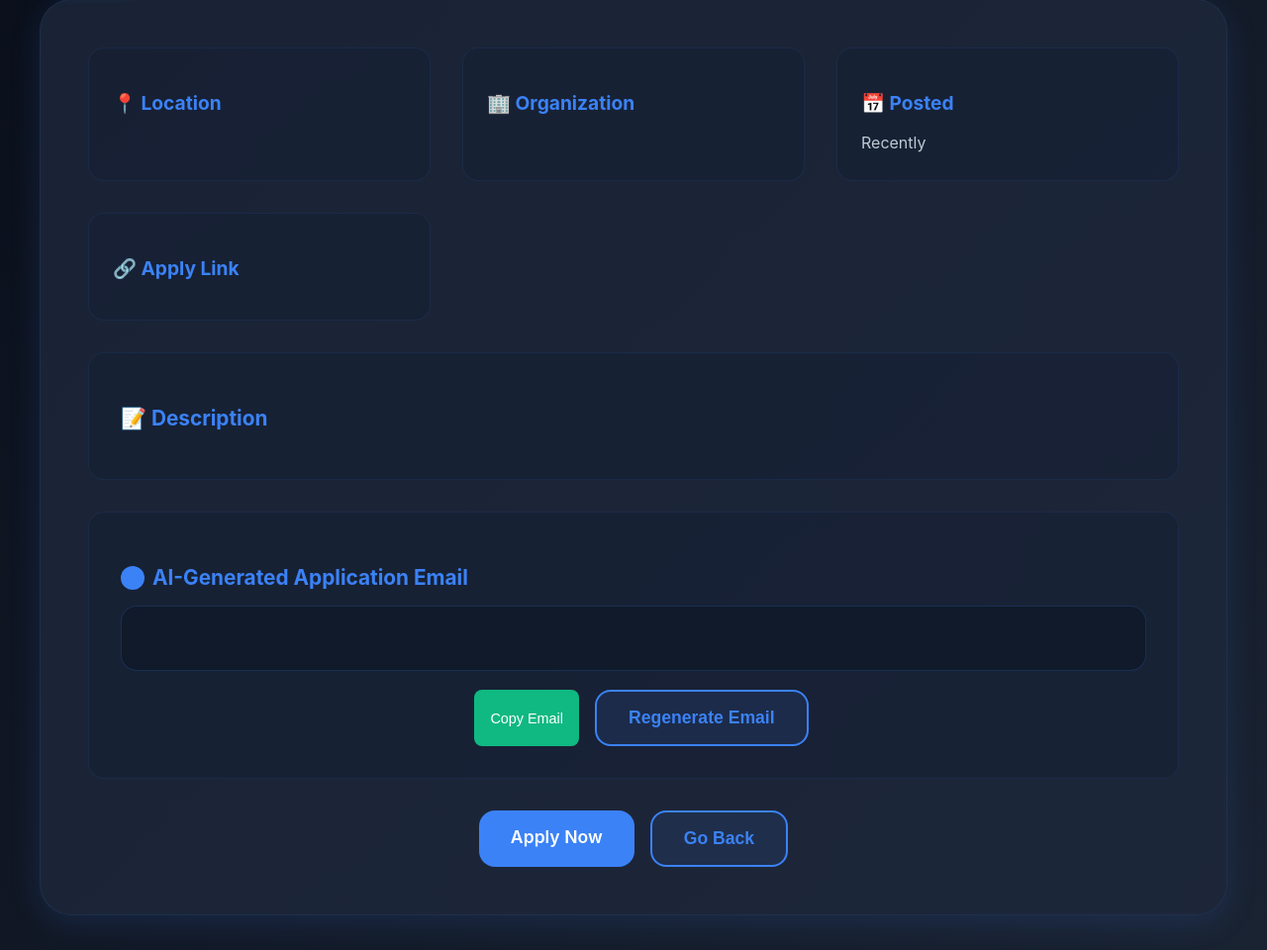
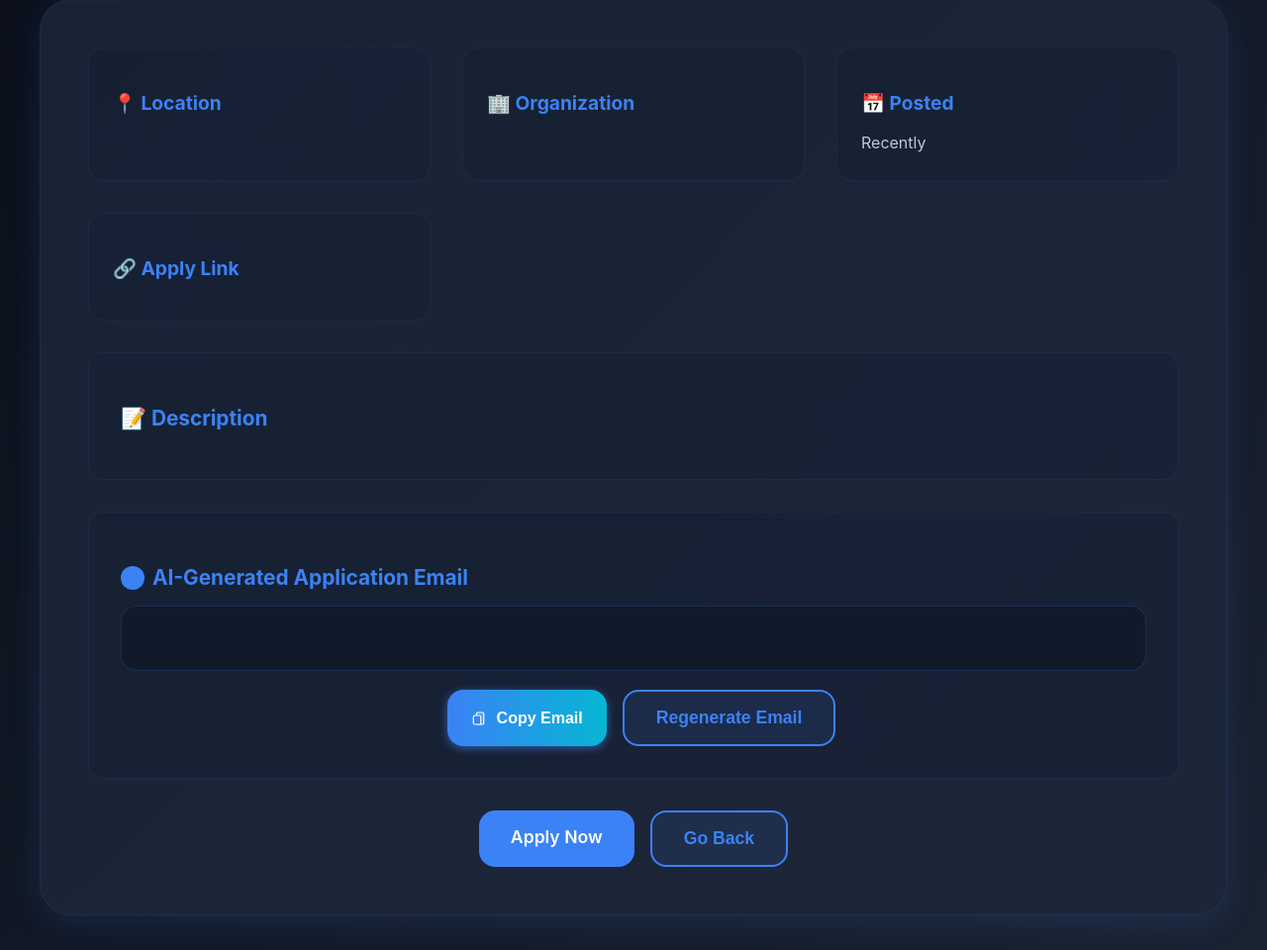
Before and after one commit to SarveshwarSenthilKumar/VolunteerHub, a Flask app: template templates/opportunity_detail.html in a window 1280 px wide. Shown: the part 81-1041 px from the top of the page at 99% size. Run offline with Flask 2, Linux system fonts and the light colour scheme; the template is opened without the code that fills it, so the values that code supplies are empty.

Commit message:
Updated UI for Copy Email button and warning messages

```diff
--- a/templates/opportunity_detail.html
+++ b/templates/opportunity_detail.html
@@ -220,6 +220,54 @@
                 margin-bottom: 1rem;
             }
         }
+    .themed-copy-btn {
+        background: linear-gradient(90deg, #3b82f6 0%, #06b6d4 100%);
+        color: #fff;
+        border: none;
+        border-radius: 1rem;
+        padding: 0.7rem 1.5rem;
+        font-size: 1em;
+        font-weight: 600;
+        cursor: pointer;
+        transition: background 0.2s, box-shadow 0.2s, transform 0.18s;
+        box-shadow: 0 2px 8px #3b82f6a0;
+        display: inline-flex;
+        align-items: center;
+        gap: 0.5em;
+    }
+    .themed-copy-btn:hover, .themed-copy-btn:focus {
+        background: linear-gradient(90deg, #2563eb 0%, #06b6d4 100%);
+        box-shadow: 0 4px 16px #3b82f6a0;
+        transform: translateY(-2px);
+        color: #fff;
+    }
+    .themed-copy-btn:active {
+        background: linear-gradient(90deg, #1e293b 0%, #3b82f6 100%);
+        color: #fff;
+    }
+    .themed-toast {
+        position: fixed;
+        left: 50%;
+        bottom: 2.5rem;
+        transform: translateX(-50%);
+        background: linear-gradient(90deg, #3b82f6 0%, #06b6d4 100%);
+        color: #fff;
+        padding: 0.8rem 2rem;
+        border-radius: 1.2rem;
+        font-weight: 700;
+        font-size: 1.1rem;
+        box-shadow: 0 4px 24px #3b82f6a0;
+        z-index: 99999;
+        opacity: 0;
+        pointer-events: none;
+        transition: opacity 0.3s, transform 0.3s;
+        text-align: center;
+    }
+    .themed-toast.show {
+        opacity: 1;
+        pointer-events: auto;
+        transform: translateX(-50%) translateY(-16px) scale(1.04);
+    }
     </style>
 </head>
 <body>
@@ -267,10 +315,15 @@
                     <span style="color:#bfc9d1;font-size:1.1em;margin-left:0.7em;">Generating...</span>
                 </div>
                 <div style="display:flex;gap:1rem;margin-top:1.2rem;flex-wrap:wrap;justify-content:center;">
-                    <button class="copy-btn" id="copyBtn" onclick="copyEmail()">Copy Email</button>
+                    <button class="copy-btn themed-copy-btn" id="copyBtn" onclick="copyEmail()">
+                        <span style="display:inline-flex;align-items:center;gap:0.5em;">
+                            <svg xmlns="http://www.w3.org/2000/svg" width="18" height="18" fill="none" viewBox="0 0 24 24" stroke="currentColor" style="vertical-align:middle;"><rect x="7" y="4" width="10" height="16" rx="2" fill="#fff2" stroke="#fff" stroke-width="1.5"/><rect x="3" y="8" width="10" height="12" rx="2" fill="#3b82f6" stroke="#fff" stroke-width="1.5"/></svg>
+                            Copy Email
+                        </span>
+                    </button>
                     <button class="btn btn-secondary" id="regenBtn" onclick="regenerateEmail()">Regenerate Email</button>
                 </div>
-                <span class="success-message" id="copySuccess">Copied!</span>
+                <div id="copyToast" class="themed-toast" style="display:none;">Copied!</div>
             </div>
 
             <div class="action-buttons">
@@ -285,12 +338,18 @@
         function copyEmail() {
             const emailContent = document.getElementById('emailContent').textContent;
             navigator.clipboard.writeText(emailContent).then(function() {
-                const successMsg = document.getElementById('copySuccess');
-                successMsg.style.display = 'inline';
-                setTimeout(function() {
-                    successMsg.style.display = 'none';
-                }, 2000);
+                showCopyToast('Copied!');
             });
+        }
+        function showCopyToast(msg) {
+            const toast = document.getElementById('copyToast');
+            toast.textContent = msg;
+            toast.classList.add('show');
+            toast.style.display = 'block';
+            setTimeout(function() {
+                toast.classList.remove('show');
+                setTimeout(function() { toast.style.display = 'none'; }, 300);
+            }, 1600);
         }
 
         function regenerateEmail() {
@@ -331,6 +390,21 @@
         const style = document.createElement('style');
         style.innerHTML = '@keyframes spin { 0% { transform: rotate(0deg);} 100% { transform: rotate(360deg);} }';
         document.head.appendChild(style);
+
+        // Add hover effect for copy button
+        document.addEventListener('DOMContentLoaded', function() {
+            var copyBtn = document.getElementById('copyBtn');
+            if (copyBtn) {
+                copyBtn.addEventListener('mouseover', function() {
+                    copyBtn.style.background = 'linear-gradient(90deg,#06b6d4 0%,#3b82f6 100%)';
+                    copyBtn.style.boxShadow = '0 4px 16px #3b82f6a0';
+                });
+                copyBtn.addEventListener('mouseout', function() {
+                    copyBtn.style.background = 'linear-gradient(90deg,#3b82f6 0%,#06b6d4 100%)';
+                    copyBtn.style.boxShadow = '0 2px 8px #06b6d4a0';
+                });
+            }
+        });
     </script>
 </body>
 </html>
```
